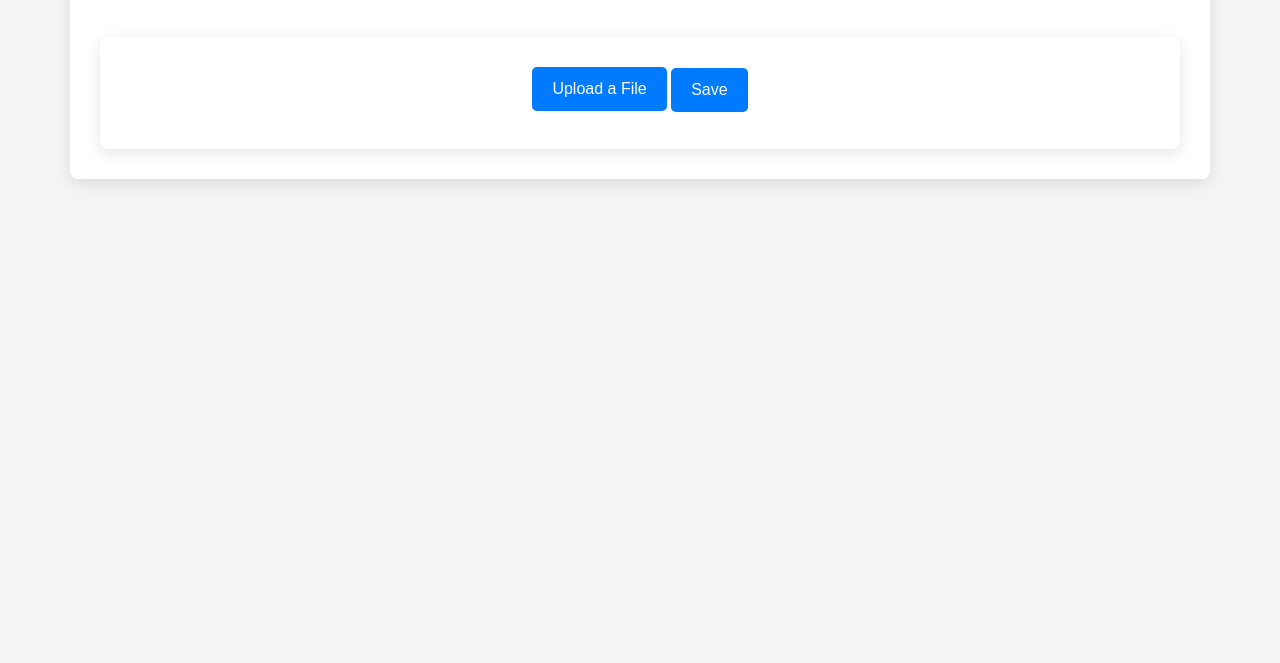
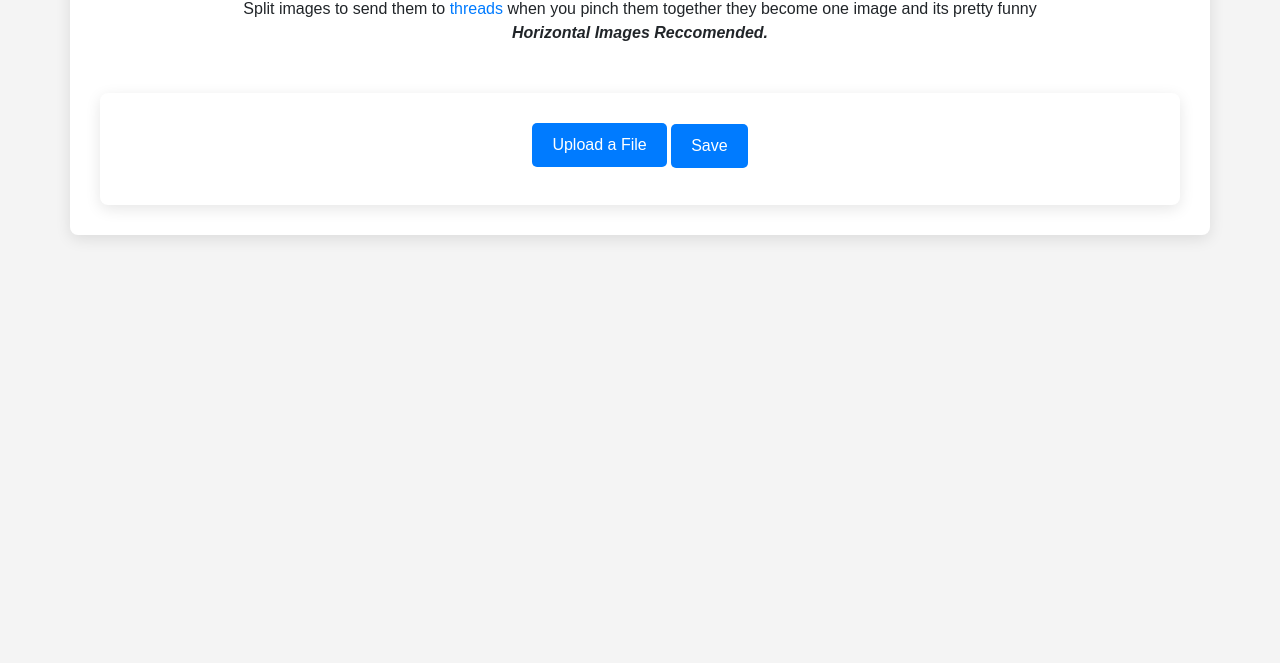
Before and after one commit to pwongie/image-splitter, a plain HTML site: page index.html in a window 1280 px wide. Shown: the part 137-800 px from the top of the page. Drawn offline with nearby package versions, Linux system fonts and the light colour scheme.

Commit message:
Update index.html

```diff
--- a/index.html
+++ b/index.html
@@ -71,8 +71,7 @@
 <body>
     <div class="container mt-5">
         <h1 class="text-center">Image Splitter</h1>
-        <div class="text-center"></div>
-
+        <div class="text-center">Split images to send them to <a href="http://www.threads.net">threads</a> when you pinch them together they become one image and its pretty funny<br><strong><em>Horizontal Images Reccomended. </em></strong></div>
         <div class="image-container mt-4" id="imageContainer">
             <img id="leftImage" class="split-image" alt="Left Half">
             <img id="rightImage" class="split-image" alt="Right Half">
```
